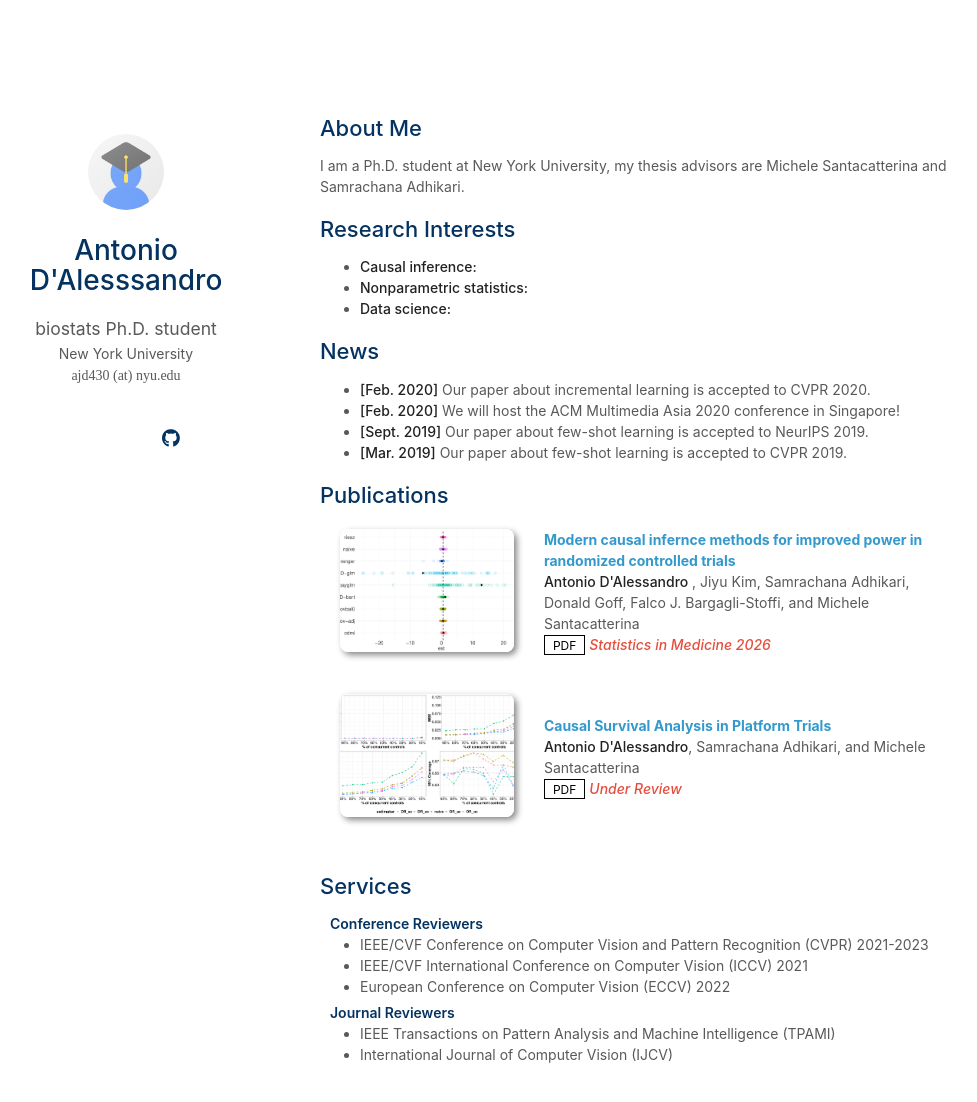
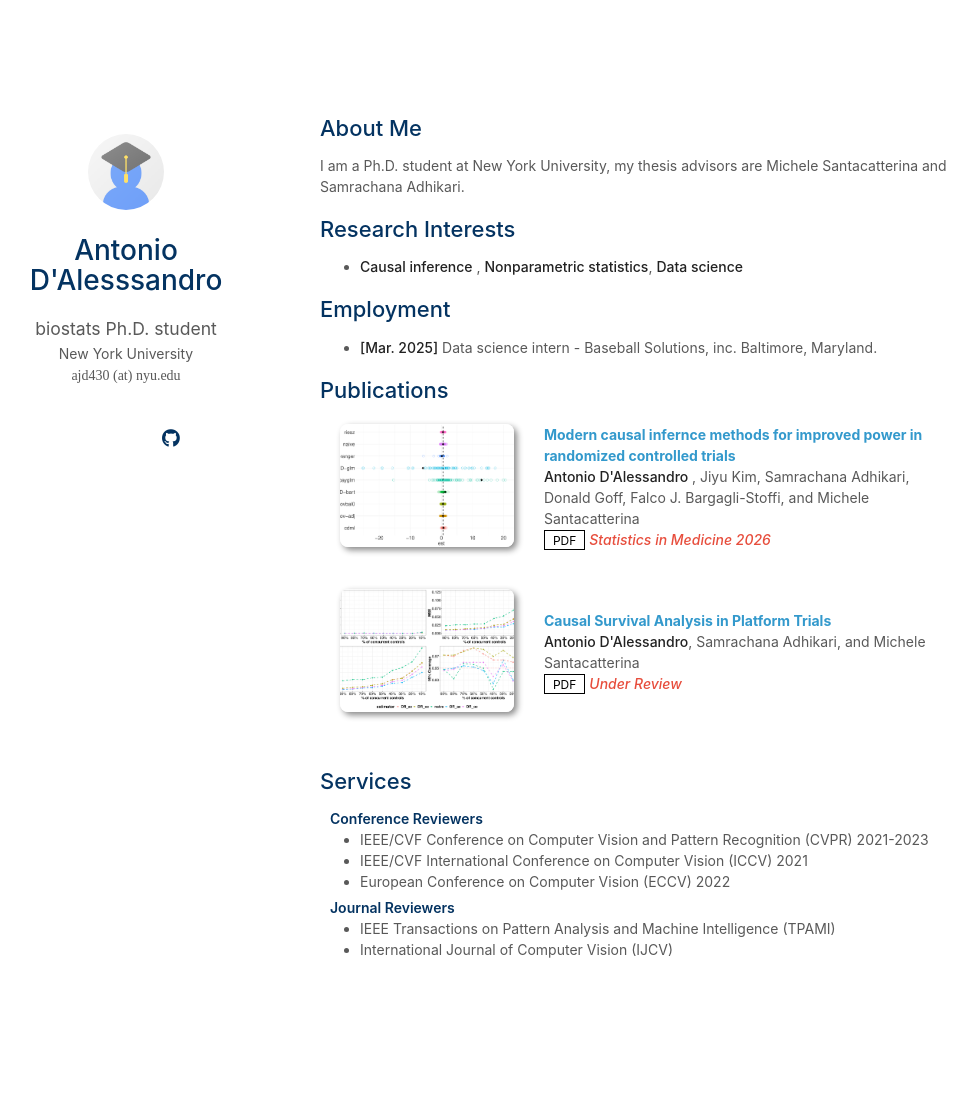
Before and after one commit to antoniod5836/antoniod5836.github.io, a Jekyll site: the page built from index.md, in a window 1280 px wide and 1156 px high. Shown: the top 1102 px of the window, without its empty margins (150-1127 px from the left). Built offline with Jekyll 4.4.1, drawn with Linux system fonts in a browser that asks for light colours; a style sheet for code colours, icons or effects is not loaded; our own code applies the rules of GitHub Pages for plain Markdown files.

Commit message:
Update index.md

```diff
--- a/index.md
+++ b/index.md
@@ -8,16 +8,11 @@ I am a Ph.D. student at New York University, my thesis advisors are Michele Sant
 
 ## Research Interests
 
-- **Causal inference:**
-- **Nonparametric statistics:**
-- **Data science:**
+- **Causal inference** , **Nonparametric statistics**,  **Data science**
 
-## News
+## Employment
 
-- **[Feb. 2020]** Our paper about incremental learning is accepted to CVPR 2020.
-- **[Feb. 2020]** We will host the ACM Multimedia Asia 2020 conference in Singapore!
-- **[Sept. 2019]** Our paper about few-shot learning is accepted to NeurIPS 2019.
-- **[Mar. 2019]** Our paper about few-shot learning is accepted to CVPR 2019.
+- **[Mar. 2025]** Data science intern - Baseball Solutions, inc. Baltimore, Maryland.
 
 {% include_relative _includes/publications.md %}
 
```
